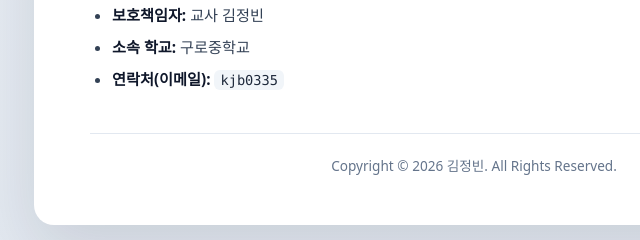
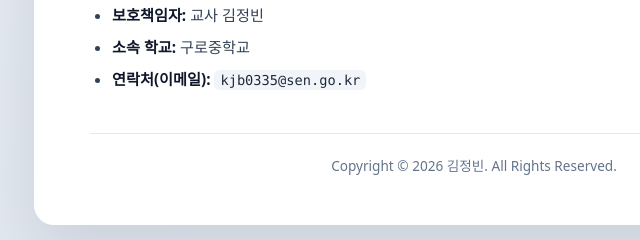
Before and after one commit to Sunflower1667/pdf20251124text, a website: page public/privacy.html in a window 1280 px wide. Shown: the part 1774-2014 px from the top of the page, 166-806 px from the left. Drawn offline with Linux system fonts and the light colour scheme.

Commit message:
Update privacy contact email for accuracy. Changed the email format in the privacy policy from a partial address to a complete one, ensuring proper communication channels are provided.

```diff
--- a/public/privacy.html
+++ b/public/privacy.html
@@ -157,7 +157,7 @@
       <ul>
         <li><strong>보호책임자:</strong> 교사 김정빈</li>
         <li><strong>소속 학교:</strong> 구로중학교 </li>
-        <li><strong>연락처(이메일):</strong> <code>kjb0335</code></li>
+        <li><strong>연락처(이메일):</strong> <code>kjb0335@sen.go.kr</code></li>
       </ul>
 
       <div class="privacy-footer">
```
